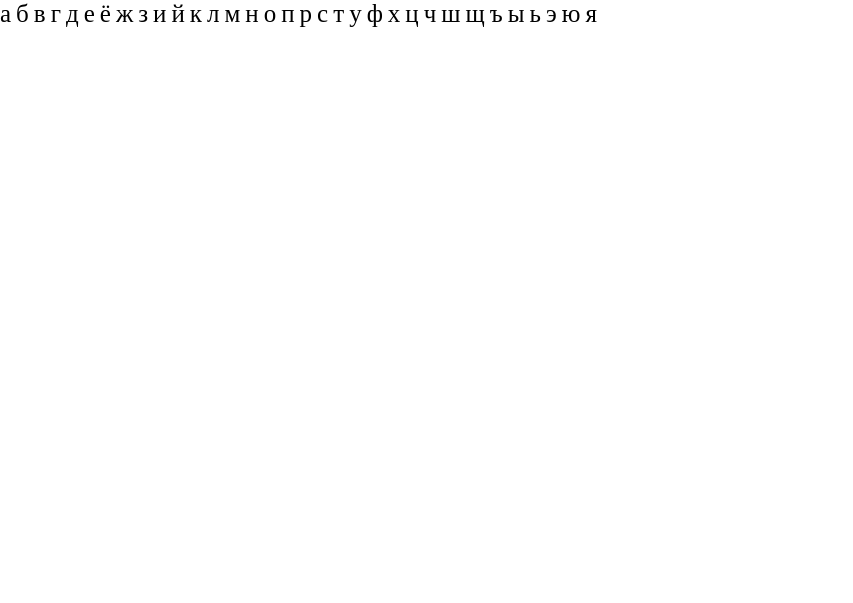
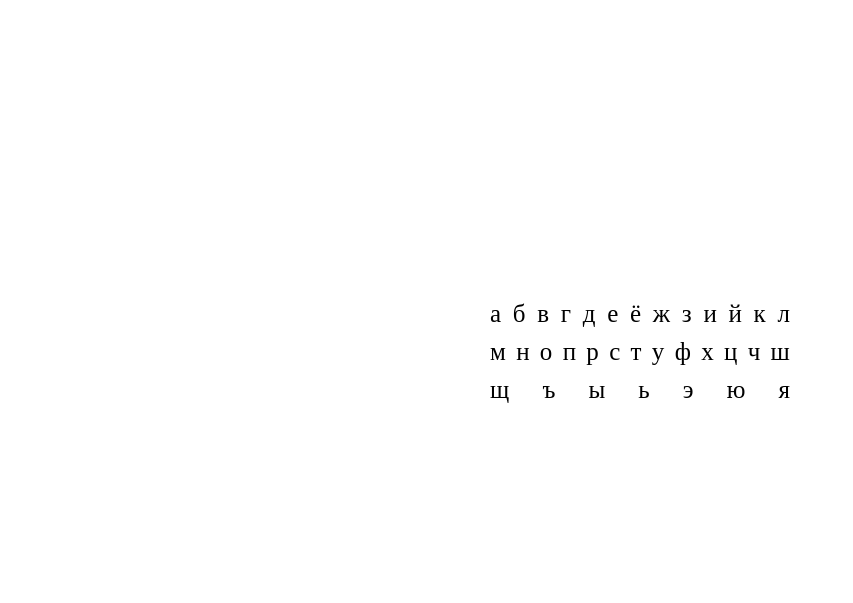
Before and after one commit to NBhey/Gallows-JS-game, a website built with webpack: page index.html in a window 1280 px wide. Shown: the whole page, without its empty margins (0-853 px from the left). Built offline with nearby package versions, Linux system fonts and the light colour scheme.

Commit message:
чуть добавил стилей, повесил события на панель с буквами

```diff
--- a/index.js
+++ b/index.js
@@ -6,3 +6,7 @@ import "./style/style.css"
 createCharPanel()
 console.log(getRandomWord())
 createFieldWord()
+
+document.querySelectorAll('.target-char').addEventListener('click', (e)=>{
+    console.log(e.target)
+})
--- a/js/createCharPanel.js
+++ b/js/createCharPanel.js
@@ -34,11 +34,9 @@ export default function createCharPanel() {
     "ю",
     "я",
   ];
-  console.log(document.querySelector(".panel__char-list"));
-  console.log(document.querySelector(".panel__char-list").children);
   charArr.map((el) => {
     let elementList = document.createElement('li')
-    elementList.innerText = el
+    elementList.innerHTML = `<li class='target-char'>${el}</li>`
     document.querySelector(".panel__char-list").appendChild(elementList)
   });
 }
--- a/style/style.css
+++ b/style/style.css
@@ -1,12 +1,28 @@
 * {
   margin: 0;
   padding: 0;
+  box-sizing: border-box;
+}
+
+.word {
+  margin: 0 auto;
+  width: 300px;
+  height: 300px;
+}
+
+.panel {
+  width: 300px;
+  height: 300px;
+  margin: 0 auto;
 }
 
 .panel__char-list {
+  width: 100%;
   list-style-type: none;
   display: flex;
-  gap: 5px;
+  flex-wrap: wrap;
+  justify-content: space-between;
+  gap: 10px;
 }
 
 .panel__char-list > li {
```
Also changed, not shown: index.html (+0 -1 lines).
